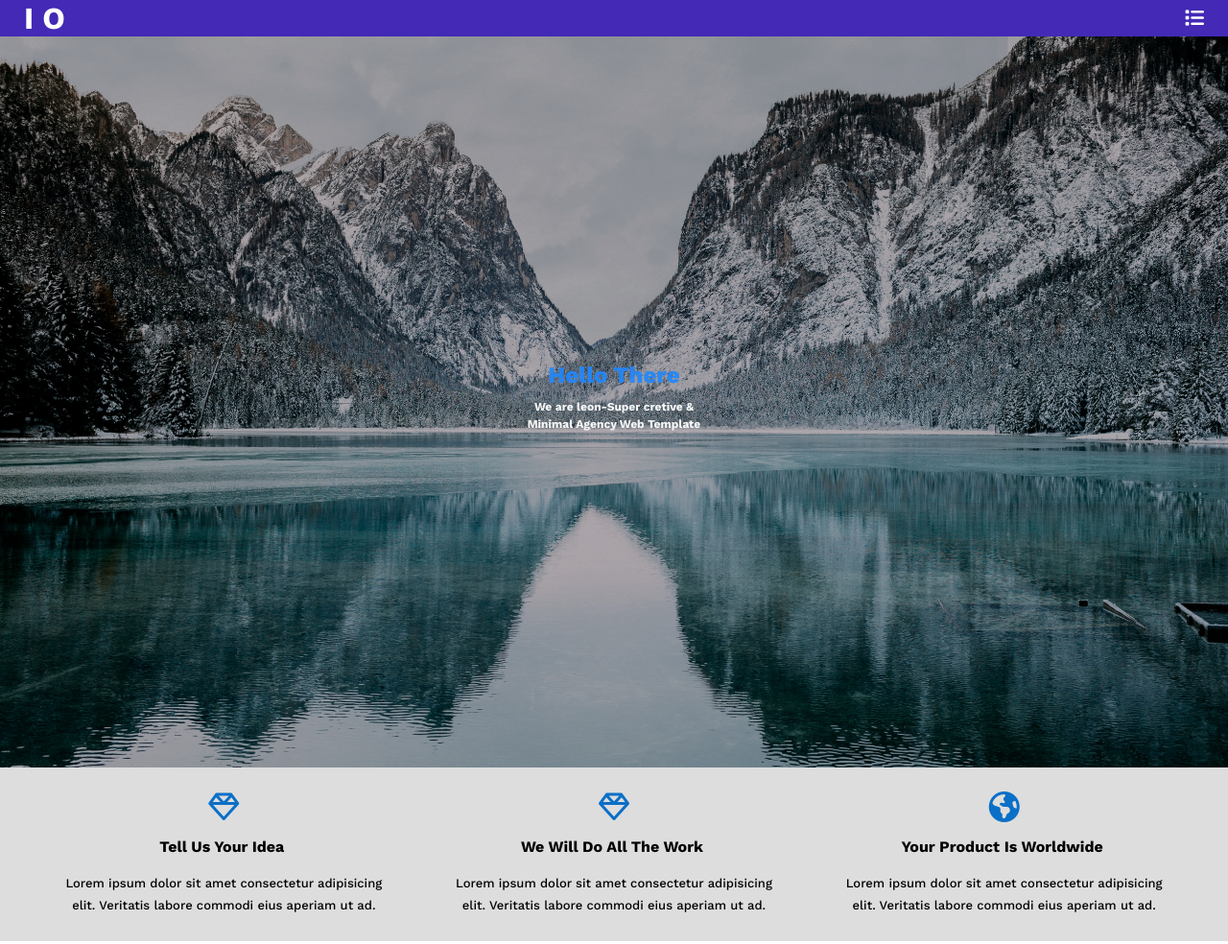
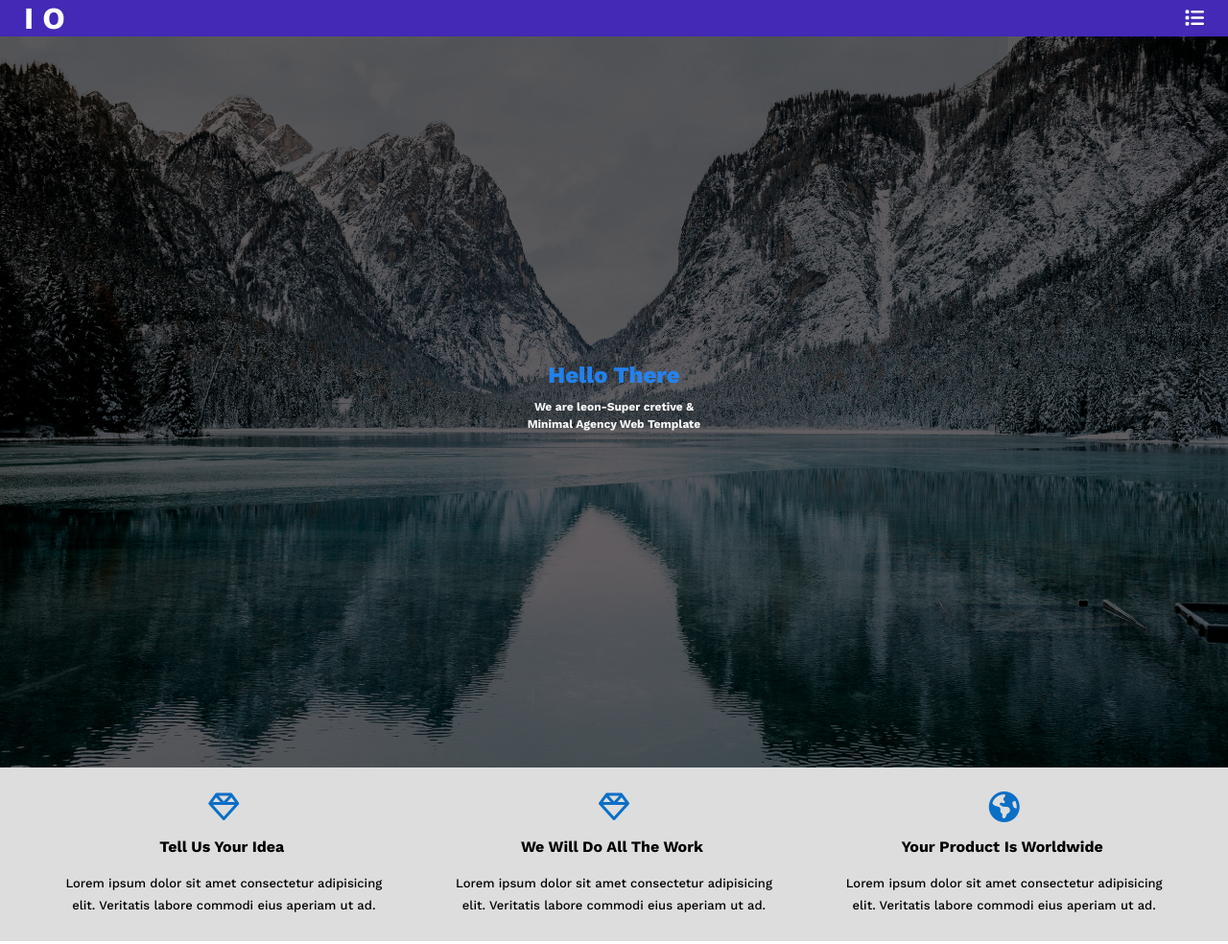
Before and after one commit to hamad2343/Template_Html_css, a plain HTML site: page index.html in a window 1280 px wide. Shown: the top 984 px of the page at 96% size. Drawn offline with nearby package versions, Linux system fonts and the light colour scheme.

Commit message:
Update style.css

```diff
--- a/css-file/style.css
+++ b/css-file/style.css
@@ -101,7 +101,7 @@ header ul li a{
     position: absolute;
     height: 100%;
     width: 100%;
-    background: rgba(0 0 0/30%);
+    background: rgba(0 0 0/60%);
 }
 .image .welcome{
     position: relative;
```
